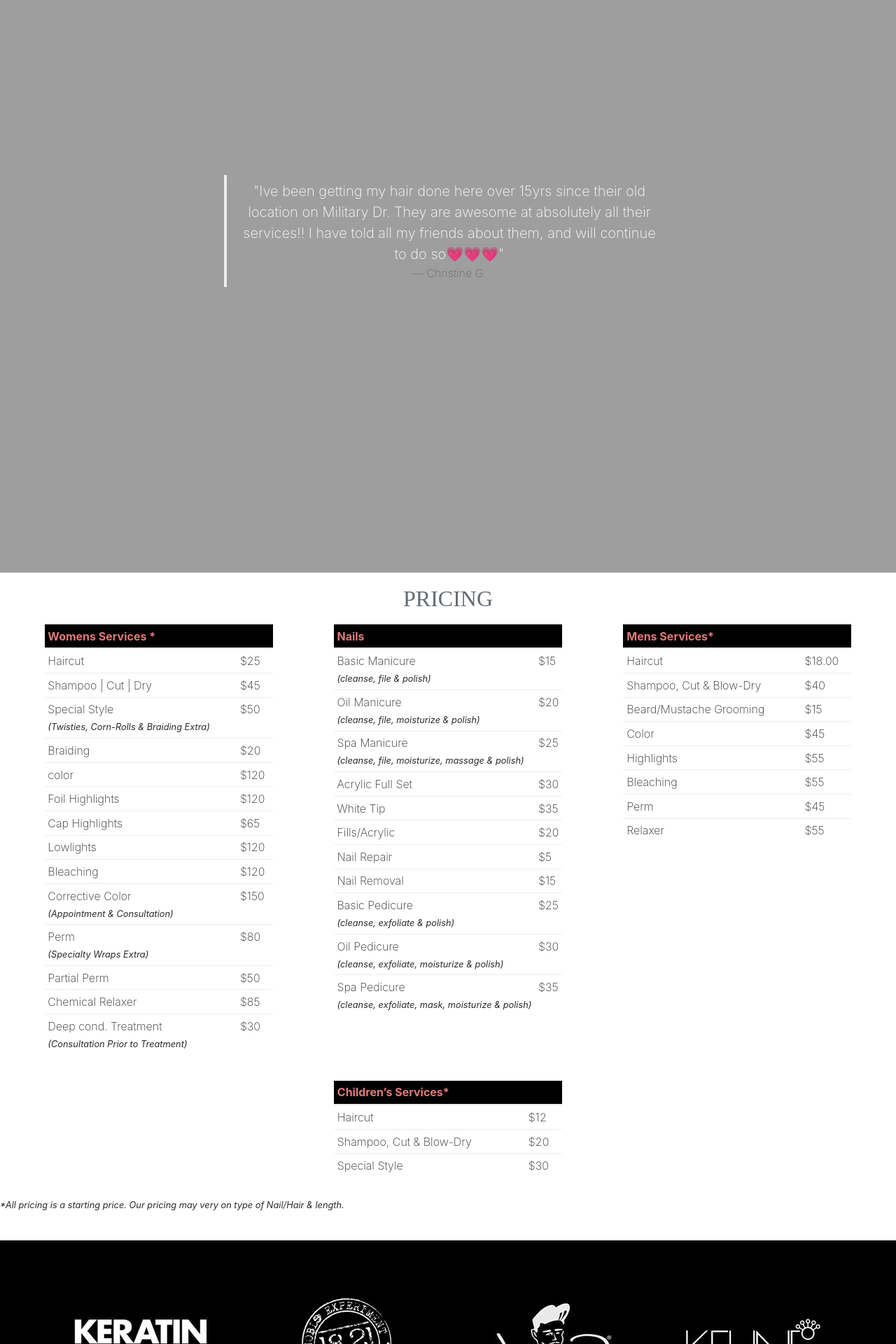
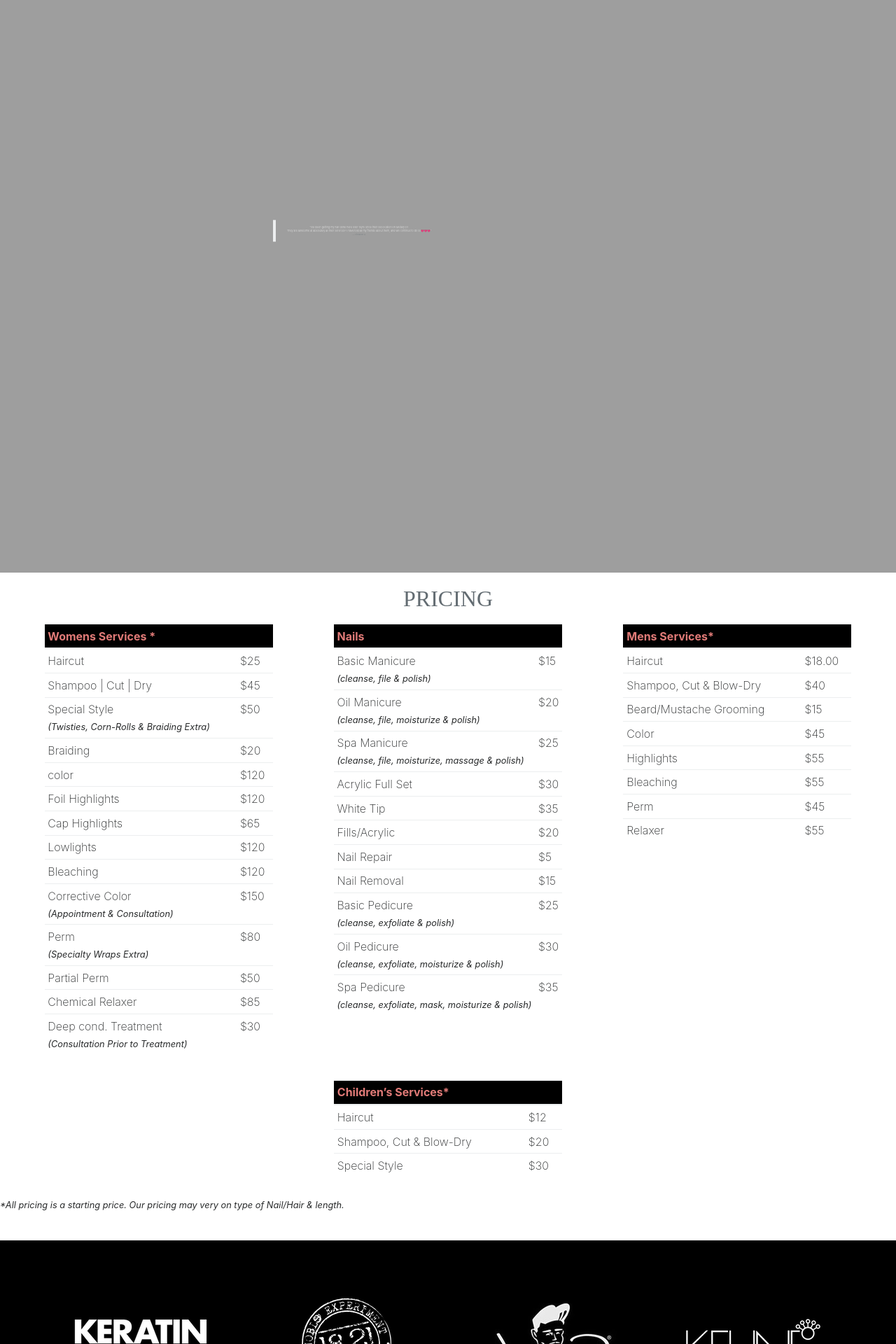
Before and after one commit to George-Perez/salonrazor.com, a Jekyll site: the page built from index.html, in a window 1280 px wide. Shown: the part 1254-3174 px from the top of the page at 70% size. Built offline with Jekyll 4.4.1, drawn with Linux system fonts in a browser that asks for light colours; nearby versions of some CDN libraries; some web fonts are replaced; some of the changed text lies outside the part shown.

Commit message:
updated sight

```diff
--- a/_includes/banner.html
+++ b/_includes/banner.html
@@ -3,20 +3,20 @@
 	<div class="carousel slide centered" data-ride="carousel">
 		<div class="carousel-item active">
 			<blockquote class="blockquote d-block">
-				<p class="mb-0">"Got an ombré last night and I absolutely love it!!! The lady was so nice and was constantly making sure I was okay and comfortable. Definitely going back in the future ! "
+				<p>"Got an ombré last night and I absolutely love it!!! The lady was so nice and was constantly<br> making sure I was okay and comfortable. Definitely going back in the future ! "
 				</p>
 				<footer class="blockquote-footer">Ambriehl O. <cite title="Source Title"></cite></footer>
 			</blockquote>
 		</div>
 		<div class="carousel-item">
 			<blockquote class="blockquote d-block">
-				<p class="mb-0">"Ive been getting my hair done here over 15yrs since their old location on Military Dr. They are awesome at absolutely all their services!! I have told all my friends about them, and will continue to do so💗💗💗"</p>
+				<p>"Ive been getting my hair done here over 15yrs since their old location on Military Dr. <br>They are awesome at absolutely all their services!! I have told all my friends about them, and will continue to do so💗💗💗"</p>
 				<footer class="blockquote-footer">Christine G. <cite title="Source Title"></cite></footer>
 			</blockquote>
 		</div>
 		<div class="carousel-item">
 			<blockquote class="blockquote d-block">
-				<p class="mb-0">"I LOVE THIS HAIR SALON! Delia always does an amazing job. I highly recommend this place. "
+				<p>"I LOVE THIS HAIR SALON! Delia always does an amazing job. I highly recommend this place. "
 				</p>
 				<footer class="blockquote-footer">Rosemary S. <cite title="Source Title"></cite></footer>
 			</blockquote>
--- a/_includes/footer.html
+++ b/_includes/footer.html
@@ -34,7 +34,7 @@
 </div>
 <div class="container-copyright d-flex justify-content-center">
 	<p class="">
-		&#169; 2017 <a><b>Salon Razor</b></a>. All Rights Reserved.
+		&#169; 2018 <a><b>Salon Razor</b></a>. All Rights Reserved.
 	</p>
 </div>
 <!--//End of the footer//-->
--- a/_includes/nav.html
+++ b/_includes/nav.html
@@ -33,7 +33,7 @@
             </video>
     <div class="header-overlay">
 
-        <h1 class="hero-tag">Serving Serving South San Antonio <br>Since 2005</h1>
+        <h1 class="hero-tag">Serving Serving South San Antonio Since 2005</h1>
     </div>
 </div>
 <!--End of video background-->
--- a/_layouts/default.html
+++ b/_layouts/default.html
@@ -16,8 +16,7 @@
 
 <body>
     <div class="page">
-        {% include nav.html %} {% include services.html %} {% include banner.html %} {% include pricing.html %} {% include brands.html %} {% include about.html %} {% include instagram.html %} {% include map.html %} {{ content }} {%
-        include footer.html %}
+        {% include nav.html %} {% include services.html %} {% include banner.html %} {% include pricing.html %} {% include brands.html %} {% include about.html %} {% include instagram.html %} {% include map.html %} {{ content }} {% include footer.html %}
     </div>
 
     <script src="https://ajax.googleapis.com/ajax/libs/jquery/3.2.1/jquery.min.js"></script>
--- a/_sass/banner.scss
+++ b/_sass/banner.scss
@@ -13,3 +13,9 @@
     left: 50%;
     transform: translate(-50%, -50%);
 }
+
+.carousel-item {
+    height: auto;
+    width: 500px;
+
+}
--- a/_sass/media-queries.scss
+++ b/_sass/media-queries.scss
@@ -18,6 +18,12 @@
   .foot-link {
     display: none;
   }
+  .hero-tag {
+    font-size: 1rem;
+  }
+  .blockquote {
+    font-size: 0.23rem;
+  }
 }
 
 @media screen and (min-width: 480px) {
@@ -27,6 +33,9 @@
   }
   .foot-link {
     display: none;
+  }
+  .hero-tag {
+    font-size: 1.5rem;
   }
 }
 
@@ -67,6 +76,9 @@
   .table-section {
     padding-left: 5px;
     padding-right: 5px;
+  }
+  .hero-tag {
+    font-size: 2.5rem;
   }
 }
 
```
Lines whose indentation alone changed are shown as unchanged.
